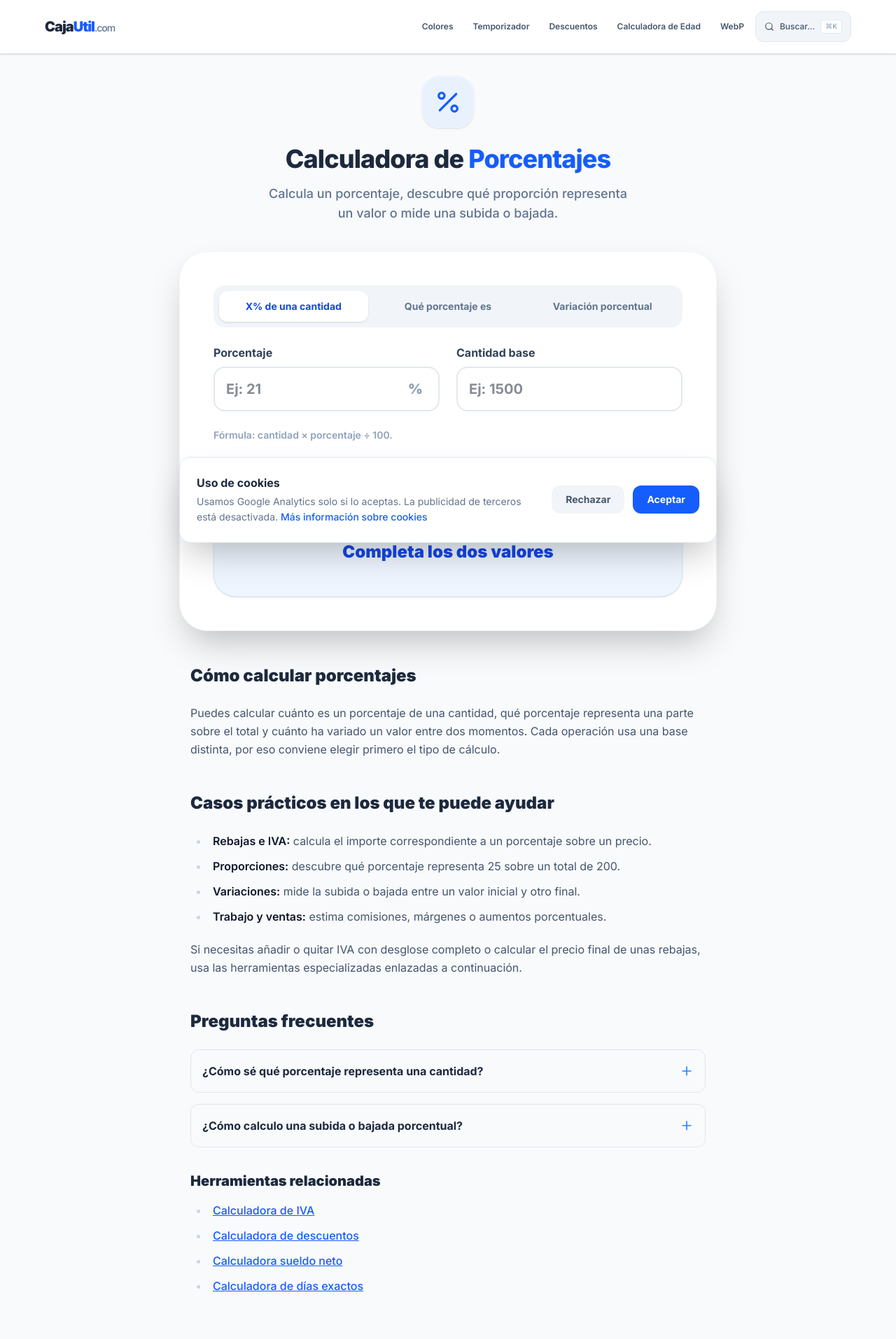
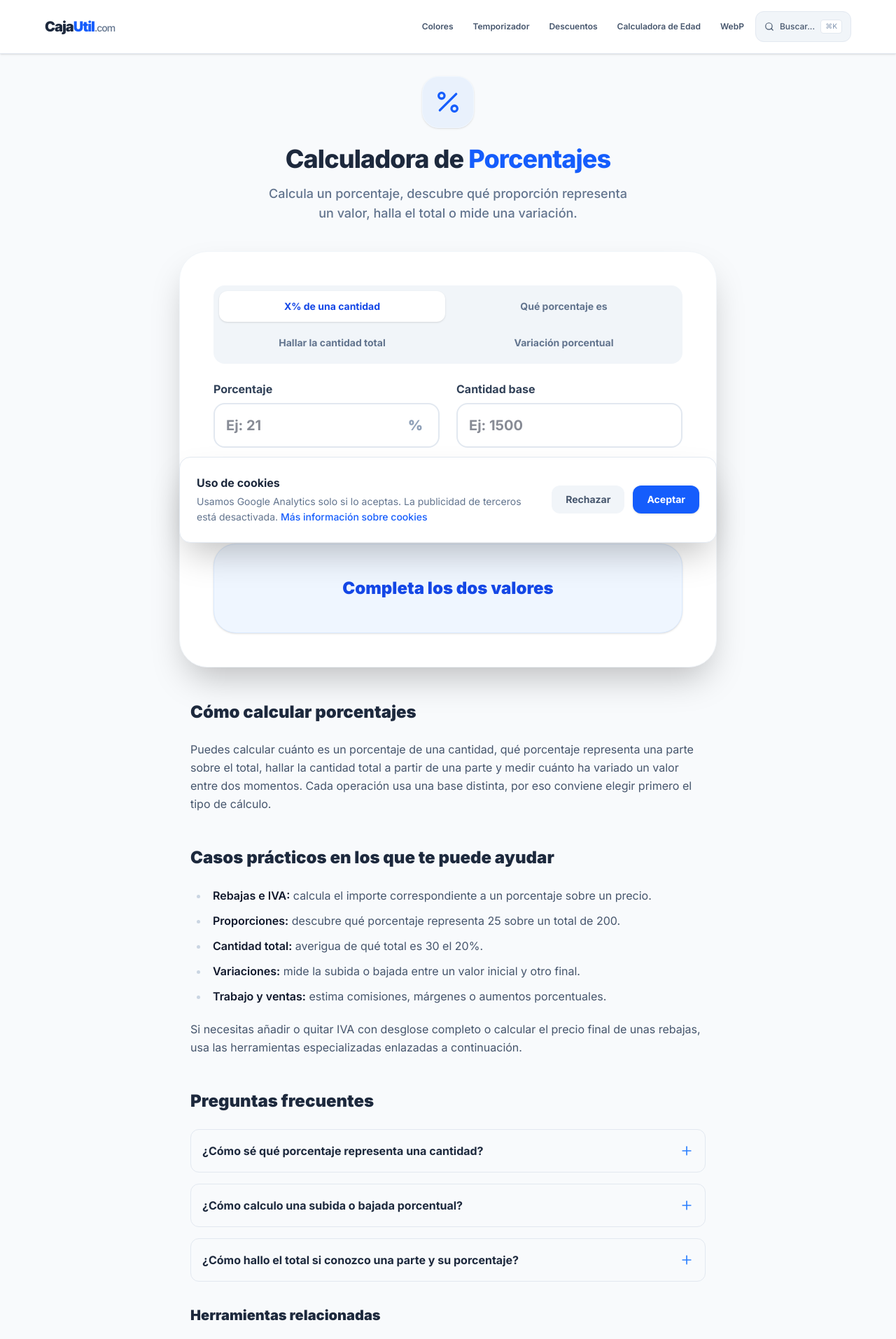
Before and after one commit to raubreak/cajautil-web, a Next.js app: page /calculadora-porcentajes in a window 1280 px wide. Shown: the top 1914 px of the page at 70% size. Built offline with nearby package versions, Linux system fonts and the light colour scheme.

Commit message:
feat(tools): calculate totals from percentages

```diff
--- a/src/app/calculadora-porcentajes/layout.tsx
+++ b/src/app/calculadora-porcentajes/layout.tsx
@@ -6,11 +6,12 @@ const SITE_URL = "https://cajautil.com";
 
 export const metadata: Metadata = {
   title: "Calculadora de Porcentajes Online Gratis",
-  description: "Calcula cuánto es un porcentaje de una cantidad, qué porcentaje representa un valor y la variación porcentual entre dos cifras. Gratis y sin registro.",
+  description: "Calcula un porcentaje, qué proporción representa una parte, la cantidad total y la variación porcentual entre dos cifras. Gratis y sin registro.",
   keywords: [
     "calculadora de porcentajes",
     "calcular porcentaje",
     "porcentaje de una cantidad",
+    "hallar cantidad total porcentaje",
     "variacion porcentual",
     "calculadora porcentajes online gratis",
   ],
@@ -19,7 +20,7 @@ export const metadata: Metadata = {
   },
   openGraph: {
     title: "Calculadora de Porcentajes Online Gratis",
-    description: "Calcula porcentajes, proporciones e incrementos al instante. 100% gratis.",
+    description: "Calcula porcentajes, proporciones, cantidades totales y variaciones al instante.",
     url: `${SITE_URL}/calculadora-porcentajes`,
     type: "website",
     images: ["https://cajautil.com/og-image.png"],
@@ -28,7 +29,7 @@ export const metadata: Metadata = {
     card: "summary_large_image",
     images: ["https://cajautil.com/og-image.png"],
     title: "Calculadora de Porcentajes Online Gratis",
-    description: "Calcula porcentajes, proporciones e incrementos al instante. 100% gratis.",
+    description: "Calcula porcentajes, proporciones, cantidades totales y variaciones al instante.",
   },
 };
 
@@ -37,7 +38,7 @@ const jsonLd = {
   "@type": "WebApplication",
   name: "Calculadora de Porcentajes Online",
   url: `${SITE_URL}/calculadora-porcentajes`,
-  description: "Calculadora gratuita para obtener porcentajes, proporciones y variaciones entre cantidades.",
+  description: "Calculadora gratuita para obtener porcentajes, proporciones, cantidades totales y variaciones entre cifras.",
   applicationCategory: "UtilitiesApplication",
   operatingSystem: "Any",
   offers: {
--- a/src/app/calculadora-porcentajes/page.tsx
+++ b/src/app/calculadora-porcentajes/page.tsx
@@ -8,7 +8,7 @@ export default function CalculadoraPorcentajes() {
     step: [
       {
         "@type": "HowToStep",
-        text: "Elige si quieres calcular un porcentaje de una cantidad, una proporción o una variación porcentual.",
+        text: "Elige si quieres calcular un porcentaje de una cantidad, una proporción, la cantidad total o una variación porcentual.",
       },
       {
         "@type": "HowToStep",
--- a/src/components/tools/CalculadoraPorcentajesClient.tsx
+++ b/src/components/tools/CalculadoraPorcentajesClient.tsx
@@ -4,7 +4,7 @@ import { useState } from "react";
 import Link from "next/link";
 import { Percent, Plus } from "lucide-react";
 
-type CalculationMode = "percentageOf" | "proportion" | "change";
+type CalculationMode = "percentageOf" | "proportion" | "findBase" | "change";
 
 const modes: Array<{
   id: CalculationMode;
@@ -29,6 +29,14 @@ const modes: Array<{
     firstPlaceholder: "Ej: 25",
     secondLabel: "Cantidad total",
     secondPlaceholder: "Ej: 200",
+  },
+  {
+    id: "findBase",
+    label: "Hallar la cantidad total",
+    firstLabel: "Cantidad parcial",
+    firstPlaceholder: "Ej: 30",
+    secondLabel: "Porcentaje que representa",
+    secondPlaceholder: "Ej: 20",
   },
   {
     id: "change",
@@ -73,6 +81,9 @@ export default function CalculadoraPorcentajesClient() {
     if (mode === "proportion" && secondNumber === 0) {
       return "La cantidad total no puede ser cero.";
     }
+    if (mode === "findBase" && secondNumber === 0) {
+      return "El porcentaje no puede ser cero para hallar la cantidad total.";
+    }
     return null;
   })();
   const inputError = firstError ?? secondError;
@@ -83,7 +94,9 @@ export default function CalculadoraPorcentajesClient() {
       ? secondNumber * (firstNumber / 100)
       : mode === "proportion"
         ? (firstNumber / secondNumber) * 100
-        : ((secondNumber - firstNumber) / firstNumber) * 100;
+        : mode === "findBase"
+          ? (firstNumber / secondNumber) * 100
+          : ((secondNumber - firstNumber) / firstNumber) * 100;
     return Number.isFinite(calculated) ? calculated : null;
   })();
 
@@ -95,7 +108,7 @@ export default function CalculadoraPorcentajesClient() {
 
   const resultLabel = result === null
     ? calculationError ? "Sin resultado" : "Completa los dos valores"
-    : `${mode === "change" && result > 0 ? "+" : ""}${numberFormatter.format(result)}${mode === "percentageOf" ? "" : "%"}`;
+    : `${mode === "change" && result > 0 ? "+" : ""}${numberFormatter.format(result)}${mode === "proportion" || mode === "change" ? "%" : ""}`;
 
   const changeMode = (nextMode: CalculationMode) => {
     setMode(nextMode);
@@ -113,12 +126,12 @@ export default function CalculadoraPorcentajesClient() {
           Calculadora de <span className="text-blue-600">Porcentajes</span>
         </h1>
         <p className="text-lg text-slate-500 font-medium max-w-lg mx-auto">
-          Calcula un porcentaje, descubre qué proporción representa un valor o mide una subida o bajada.
+          Calcula un porcentaje, descubre qué proporción representa un valor, halla el total o mide una variación.
         </p>
       </div>
 
       <div className="w-full max-w-3xl bg-white rounded-[40px] shadow-2xl p-8 sm:p-12 border border-slate-100 flex flex-col gap-6 mb-12">
-        <div role="group" aria-label="Tipo de cálculo" className="grid grid-cols-1 sm:grid-cols-3 gap-2 rounded-2xl bg-slate-100 p-2">
+        <div role="group" aria-label="Tipo de cálculo" className="grid grid-cols-1 sm:grid-cols-2 gap-2 rounded-2xl bg-slate-100 p-2">
           {modes.map((item) => (
             <button
               key={item.id}
@@ -178,6 +191,8 @@ export default function CalculadoraPorcentajesClient() {
                 ? "Fórmula: cantidad × porcentaje ÷ 100."
                 : mode === "proportion"
                   ? "Fórmula: cantidad parcial ÷ cantidad total × 100."
+                  : mode === "findBase"
+                    ? "Fórmula: cantidad parcial ÷ porcentaje × 100."
                   : "Fórmula: (valor final − valor inicial) ÷ valor inicial × 100."
             )}
           </p>
@@ -198,13 +213,14 @@ export default function CalculadoraPorcentajesClient() {
       <section className="w-full max-w-3xl prose prose-slate prose-p:leading-relaxed prose-headings:font-black prose-headings:text-slate-800 px-4 text-slate-600 prose-a:text-blue-600">
         <h2>Cómo calcular porcentajes</h2>
         <p>
-          Puedes calcular cuánto es un porcentaje de una cantidad, qué porcentaje representa una parte sobre el total y cuánto ha variado un valor entre dos momentos. Cada operación usa una base distinta, por eso conviene elegir primero el tipo de cálculo.
+          Puedes calcular cuánto es un porcentaje de una cantidad, qué porcentaje representa una parte sobre el total, hallar la cantidad total a partir de una parte y medir cuánto ha variado un valor entre dos momentos. Cada operación usa una base distinta, por eso conviene elegir primero el tipo de cálculo.
         </p>
 
         <h2>Casos prácticos en los que te puede ayudar</h2>
         <ul>
           <li><strong>Rebajas e IVA:</strong> calcula el importe correspondiente a un porcentaje sobre un precio.</li>
           <li><strong>Proporciones:</strong> descubre qué porcentaje representa 25 sobre un total de 200.</li>
+          <li><strong>Cantidad total:</strong> averigua de qué total es 30 el 20%.</li>
           <li><strong>Variaciones:</strong> mide la subida o bajada entre un valor inicial y otro final.</li>
           <li><strong>Trabajo y ventas:</strong> estima comisiones, márgenes o aumentos porcentuales.</li>
         </ul>
@@ -228,6 +244,13 @@ export default function CalculadoraPorcentajesClient() {
           </summary>
           <p className="mt-4 mb-0 text-slate-600">Resta el valor inicial al final, divide la diferencia entre el valor inicial y multiplica por 100. De 100 a 120 hay una subida del 20%.</p>
         </details>
+        <details className="group open:bg-slate-50 p-4 rounded-xl border border-slate-200 mb-4 transition-colors">
+          <summary className="flex list-none items-center justify-between cursor-pointer font-bold text-slate-800 focus:outline-none [&::-webkit-details-marker]:hidden">
+            <span>¿Cómo hallo el total si conozco una parte y su porcentaje?</span>
+            <Plus className="h-5 w-5 shrink-0 text-blue-500 transition-transform group-open:rotate-45" aria-hidden="true" />
+          </summary>
+          <p className="mt-4 mb-0 text-slate-600">Divide la cantidad parcial entre el porcentaje y multiplica por 100. Si 30 representa el 20%, la cantidad total es 150.</p>
+        </details>
 
         <h3>Herramientas relacionadas</h3>
         <ul>
```
